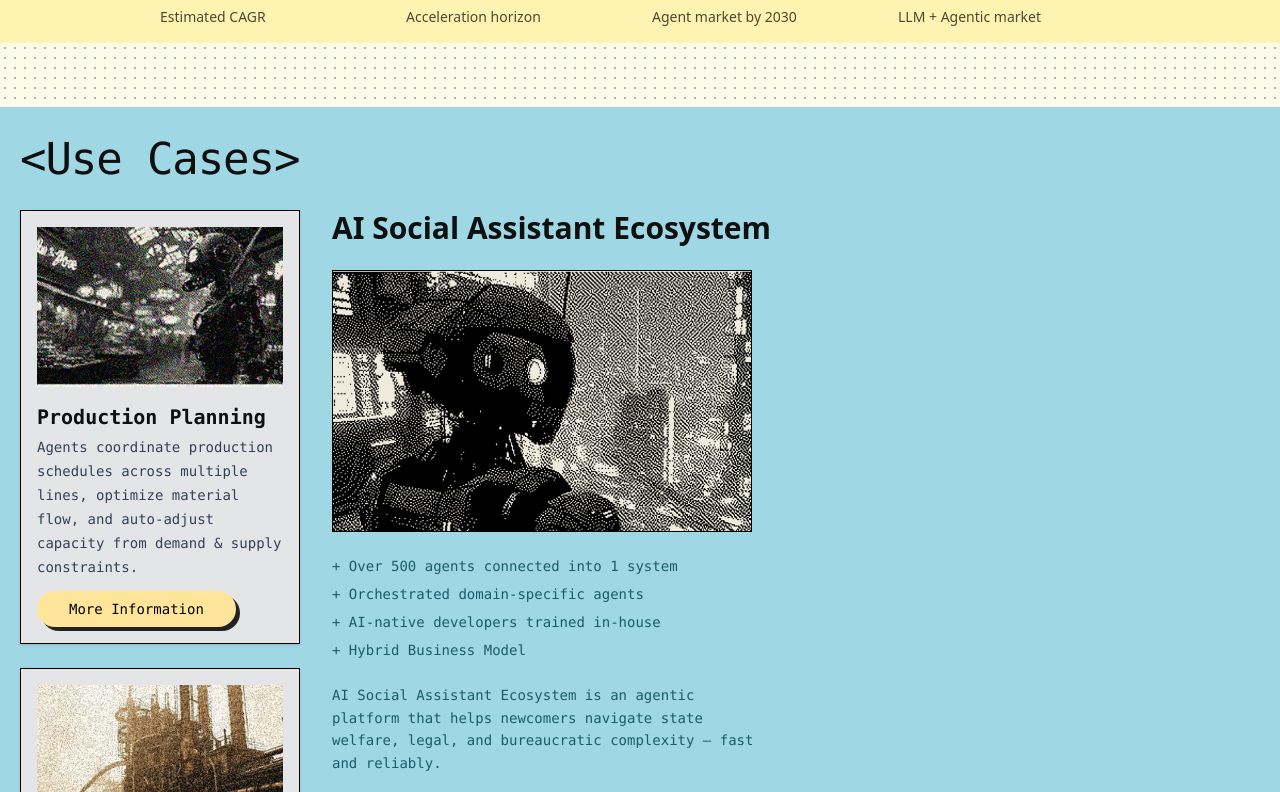
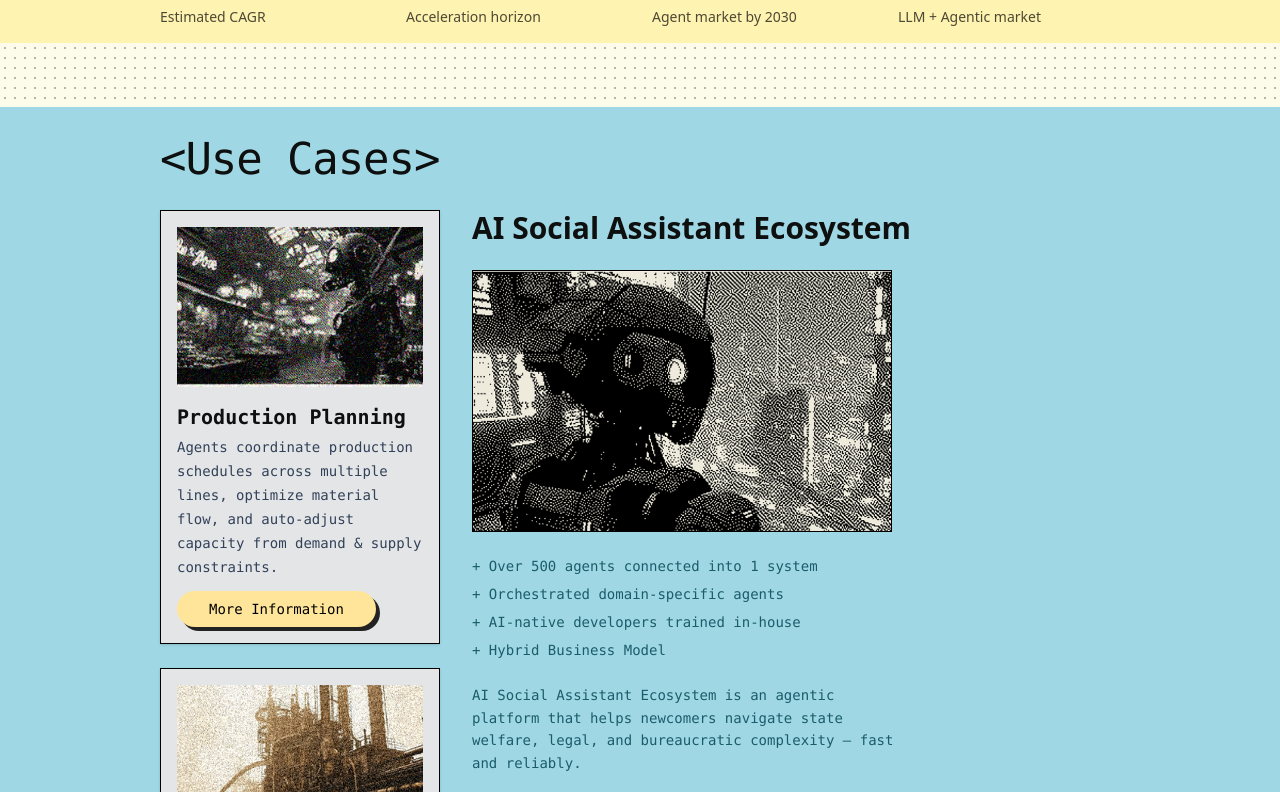
Before and after one commit to ai-breakthrough/CoreAI_landing, a React (Vite) app: page / in a window 1280 px wide. Shown: the part 1368-2160 px from the top of the page. Built offline with nearby package versions, Linux system fonts and the light colour scheme.

Commit message:
add container to UseCases section

```diff
--- a/src/sections/UseCases.jsx
+++ b/src/sections/UseCases.jsx
@@ -1,3 +1,5 @@
+import SectionContainer from '@/components/SectionContainer';
+
 export default function UseCases() {
   const cases = [
     {
@@ -20,6 +22,7 @@ export default function UseCases() {
 
   return (
     <section id="use-cases" className="bg-[#9fd7e5] py-12">
+      <SectionContainer>
         <div className="mx-auto max-w-7xl px-5">
           <header className="mb-6 -mt-6">
             <h2 className="font-mono text-[clamp(28px,4vw,44px)] leading-tight tracking-tight relative z-10">
@@ -80,9 +83,9 @@ export default function UseCases() {
                 </ul>
 
                 <p className="mb-6 font-mono leading-relaxed text-sm text-[#1b5c6b]">
-                AI Social Assistant Ecosystem is an agentic platform that helps
-                newcomers navigate state welfare, legal, and bureaucratic
-                complexity — fast and reliably.
+                  AI Social Assistant Ecosystem is an agentic platform that
+                  helps newcomers navigate state welfare, legal, and
+                  bureaucratic complexity — fast and reliably.
                 </p>
 
                 <section>
@@ -114,6 +117,7 @@ export default function UseCases() {
             </article>
           </div>
         </div>
+      </SectionContainer>
     </section>
   );
 }
```
Lines whose indentation alone changed are shown as unchanged.
